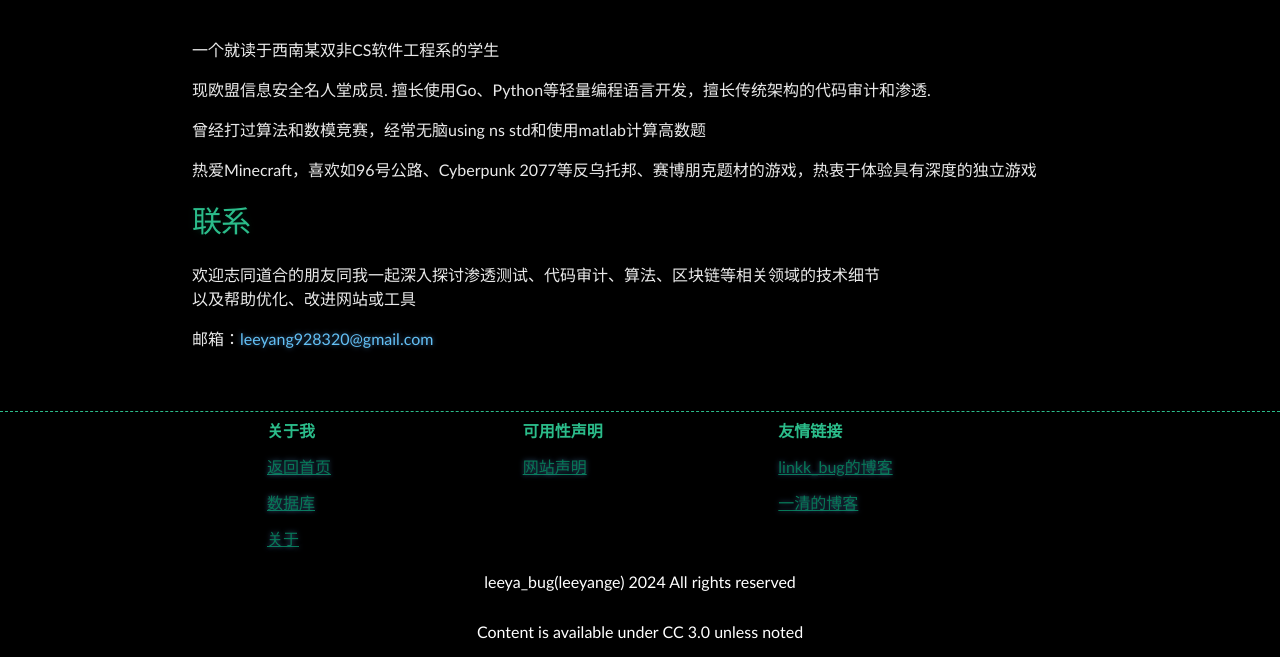
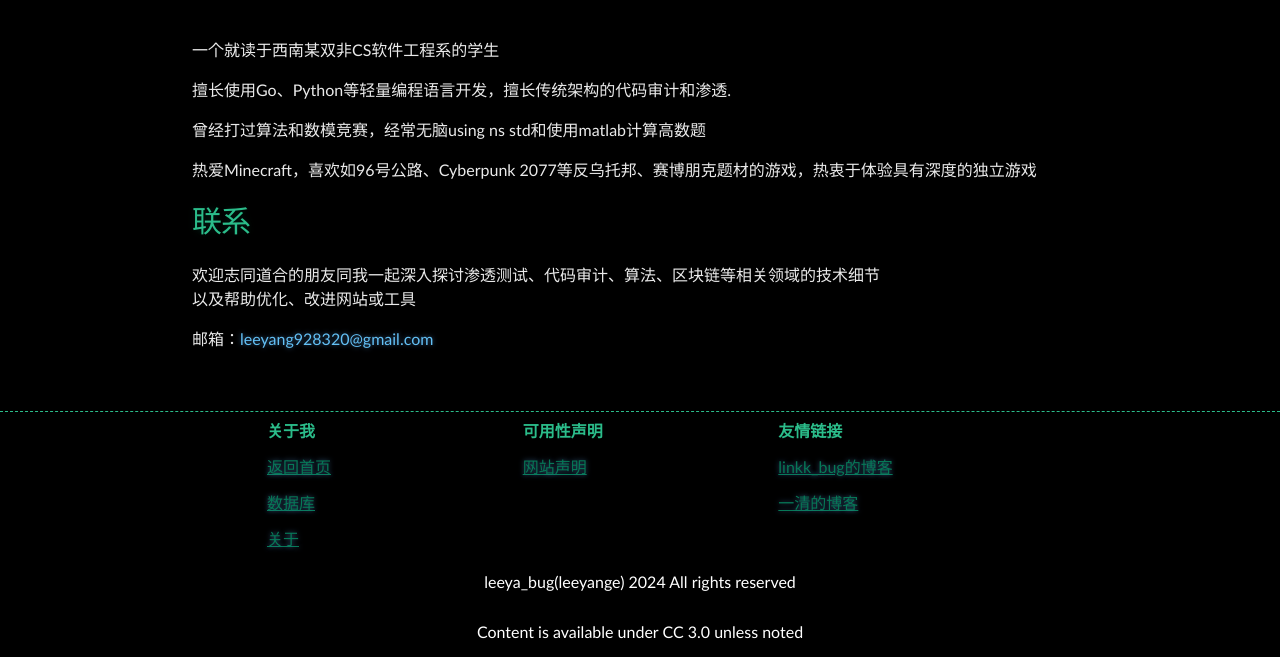
Before and after one commit to Leeyangee/leeyangee.github.io, a Jekyll site: the page built from about.md, in a window 1280 px wide. Shown: the part 439-1096 px from the top of the page. Built offline with Jekyll 4.4.1, drawn with Linux system fonts in a browser that asks for light colours.

Commit message:
Update about.md

```diff
--- a/about.md
+++ b/about.md
@@ -5,7 +5,7 @@ title: 关于
 
 一个就读于西南某双非CS软件工程系的学生
 
-现欧盟信息安全名人堂成员. 擅长使用Go、Python等轻量编程语言开发，擅长传统架构的代码审计和渗透.
+擅长使用Go、Python等轻量编程语言开发，擅长传统架构的代码审计和渗透.
 
 曾经打过算法和数模竞赛，经常无脑using ns std和使用matlab计算高数题
 
```
